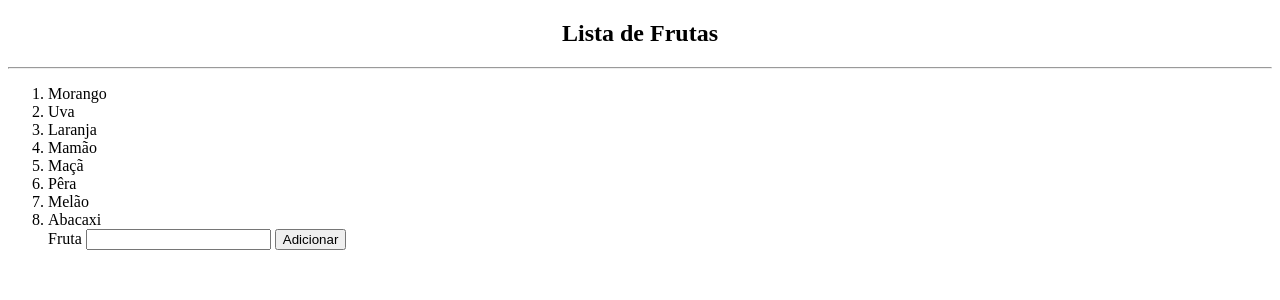
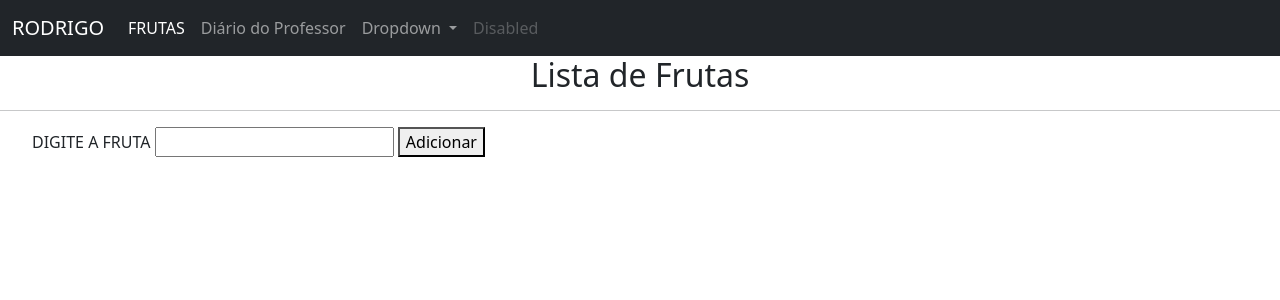
Before and after one commit to roddrigolucas/PythonFlask, a Flask app: page / in a window 1280 px wide. Shown: the top 300 px of the page. Run offline with Flask 2, Linux system fonts and the light colour scheme.

Commit message:
mODIFICAÇAO 1
EU ATUALIZEI O CODIGO

```diff
--- a/app.py
+++ b/app.py
@@ -1,15 +1,26 @@
-from flask import Flask, render_template #Funcao render render_template
+from flask import Flask, render_template ,url_for,request #Funcao render render_template para retornar uma página
 
 app = Flask(__name__)
 
-@app.route('/')
+frutas =[]
+registros=[]
+
+@app.route('/',methods=["GET", "POST"])
 def principal():
-	frutas = ["Morango", "Uva", "Laranja", "Mamão", "Maçã", "Pêra", "Melão", "Abacaxi"]
-	return render_template("index.html",frutas=frutas)
+	#frutas = ["Morango", "Uva", "Laranja", "Mamão", "Maçã", "Pêra", "Melão", "Abacaxi"]
+	if request.method == "POST":
+		if request.form.get("fruta"):
+			frutas.append(request.form.get("fruta"))
+	return render_template("index.html", frutas=frutas)
 
-@app.route('/sobre')
+@app.route('/sobre', methods=["GET", "POST"])
 def sobre():
-	return render_template("sobre.html")
+	#notas = {"Fulano":5.0, "Beltrano":6.0, "Aluno": 7.0, "Sicrano":8.5, "Rodrigo":9.5}
+	if request.method == "POST":
+		if request.form.get("aluno") and request.form.get("nota"):
+			registros.append({"aluno": request.form.get("aluno"),"nota": request.form.get("nota")})
+	return render_template("sobre.html", registros=registros)
+
 
 #http://127.0.0.1:5000
 
--- a/templates/base.html
+++ b/templates/base.html
@@ -3,11 +3,51 @@
 <head>
 	<meta charset="utf-8">
 	<meta name="viewport" content="width=device-width, initial-scale=1">
+	<link rel="stylesheet" href="https://cdn.jsdelivr.net/npm/bootstrap@5.2.3/dist/css/bootstrap.min.css" integrity="sha384-rbsA2VBKQhggwzxH7pPCaAqO46MgnOM80zW1RWuH61DGLwZJEdK2Kadq2F9CUG65" crossorigin="anonymous">
 	<title>AppPython</title>
 
 </head>
 <body>
+	<nav class="navbar navbar-expand-lg navbar-dark bg-dark">
+		<div class="container-fluid">
+		  <a class="navbar-brand" href="#">RODRIGO</a>
+		  <button class="navbar-toggler" type="button" data-bs-toggle="collapse" data-bs-target="#navbarSupportedContent" aria-controls="navbarSupportedContent" aria-expanded="false" aria-label="Toggle navigation">
+			<span class="navbar-toggler-icon"></span>
+		  </button>
+		  <div class="collapse navbar-collapse" id="navbarSupportedContent">
+			<ul class="navbar-nav me-auto mb-2 mb-lg-0">
+			  <li class="nav-item">
+				<a class="nav-link active" aria-current="page" href="{{url_for('principal')}}">FRUTAS</a>
+			  </li>
+			  <li class="nav-item">
+				<a class="nav-link" href="{{url_for('sobre')}}">Diário do Professor</a>
+			  </li>
+			  <li class="nav-item dropdown">
+				<a class="nav-link dropdown-toggle" href="#" id="navbarDropdown" role="button" data-bs-toggle="dropdown" aria-expanded="false">
+				  Dropdown
+				</a>
+				<ul class="dropdown-menu" aria-labelledby="navbarDropdown">
+				  <li><a class="dropdown-item" href="#">Action</a></li>
+				  <li><a class="dropdown-item" href="#">Another action</a></li>
+				  <li><hr class="dropdown-divider"></li>
+				  <li><a class="dropdown-item" href="#">Something else here</a></li>
+				</ul>
+			  </li>
+			  <li class="nav-item">
+				<a class="nav-link disabled" href="#" tabindex="-1" aria-disabled="true">Disabled</a>
+			  </li>
+			</ul>
+			<!--<form class="d-flex">
+			  <input class="form-control me-2" type="search" placeholder="Search" aria-label="Search">
+			  <button class="btn btn-outline-success" type="submit">Search</button>
+			</form> -->
+		  </div>
+		</div>
+	  </nav>
 	{% block conteudo %}
+
 	{% endblock conteudo %}
+
+	<script src="https://cdn.jsdelivr.net/npm/bootstrap@5.2.3/dist/js/bootstrap.bundle.min.js" integrity="sha384-kenU1KFdBIe4zVF0s0G1M5b4hcpxyD9F7jL+jjXkk+Q2h455rYXK/7HAuoJl+0I4" crossorigin="anonymous"></script>
 </body>
 </html>
--- a/templates/index.html
+++ b/templates/index.html
@@ -1,4 +1,5 @@
 {% extends 'base.html' %}
+
 {% block conteudo %}
 <h2 style="text-align: center;">Lista de Frutas</h2>
 <hr>
@@ -6,8 +7,9 @@
 	{% for fruta in frutas %}
 		<li>{{fruta}}</li>
 	{% endfor %}
+
 	<form action="{{url_for('principal')}}" method="POST">
-		<label>Fruta</label>
+		<label>DIGITE A FRUTA</label>
 		<input type="text" name="fruta">
 		<button>Adicionar</button>
 	</form>
```
Also changed, not shown: 1 other file.
